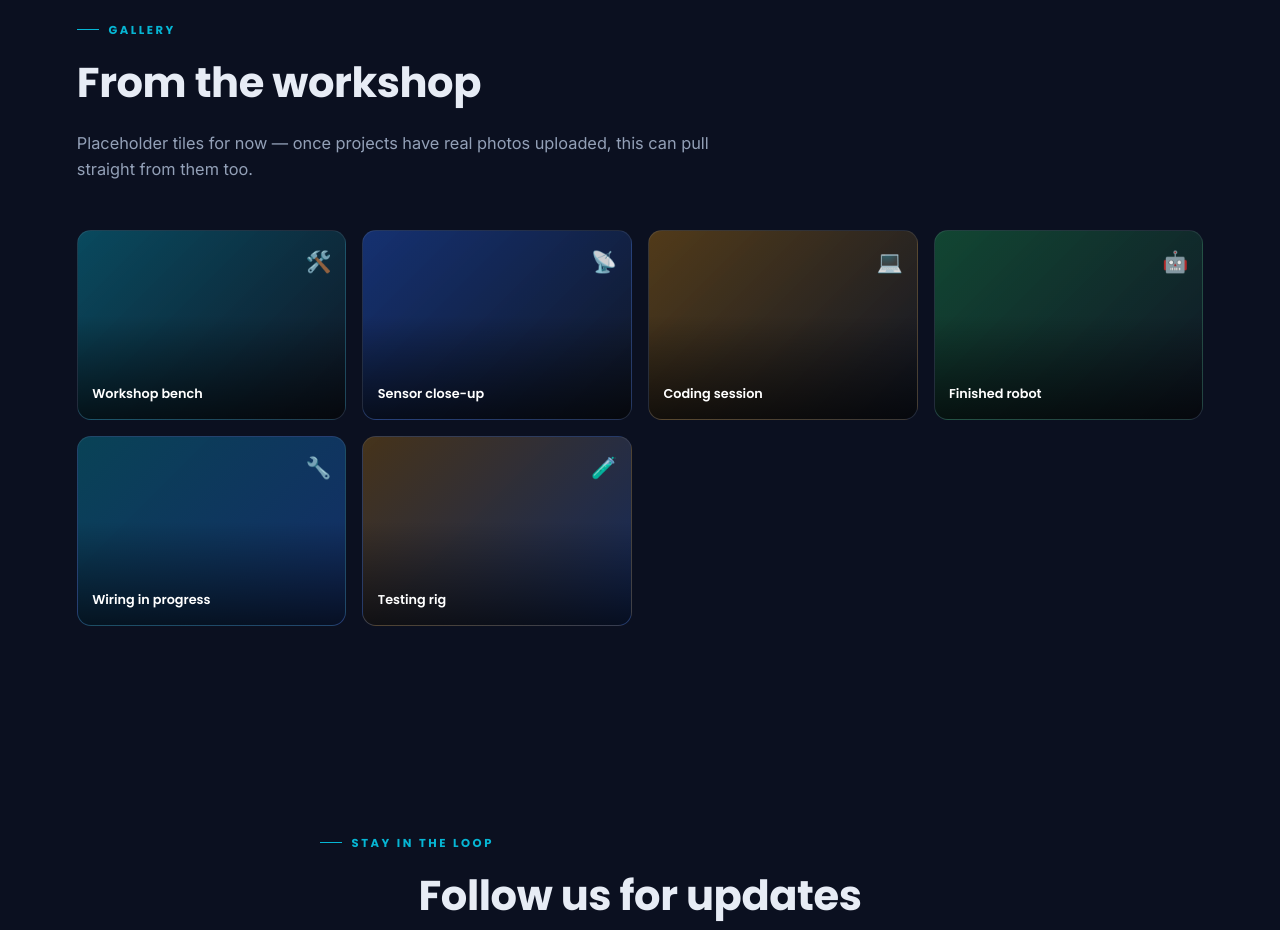
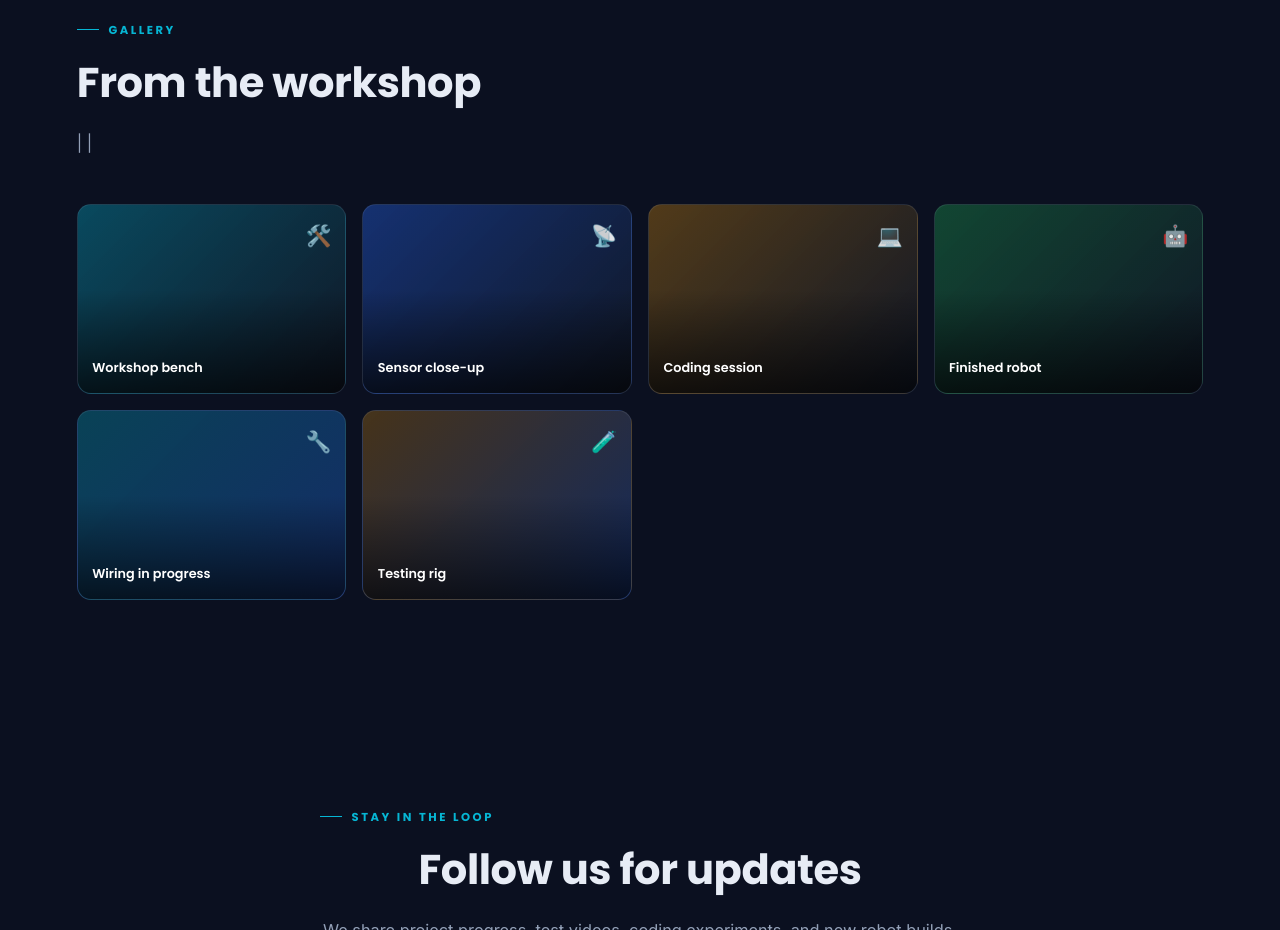
Before and after one commit to zuludiont-gif/St-Eric-Robotics, a plain HTML site: page index.html in a window 1280 px wide. Shown: the part 2320-3250 px from the top of the page. Drawn offline with nearby package versions, Linux system fonts and the light colour scheme.

Commit message:
Change placeholder text in gallery section
Updated placeholder text in the gallery section.

```diff
--- a/index.html
+++ b/index.html
@@ -191,7 +191,7 @@
   <div class="section-head reveal">
     <div class="eyebrow">Gallery</div>
     <h2>From the workshop</h2>
-    <p>Placeholder tiles for now — once projects have real photos uploaded, this can pull straight from them too.</p>
+    <p>|                    |</p>
   </div>
   <div class="gallery-grid" id="galleryGrid"></div>
 </section>
```
